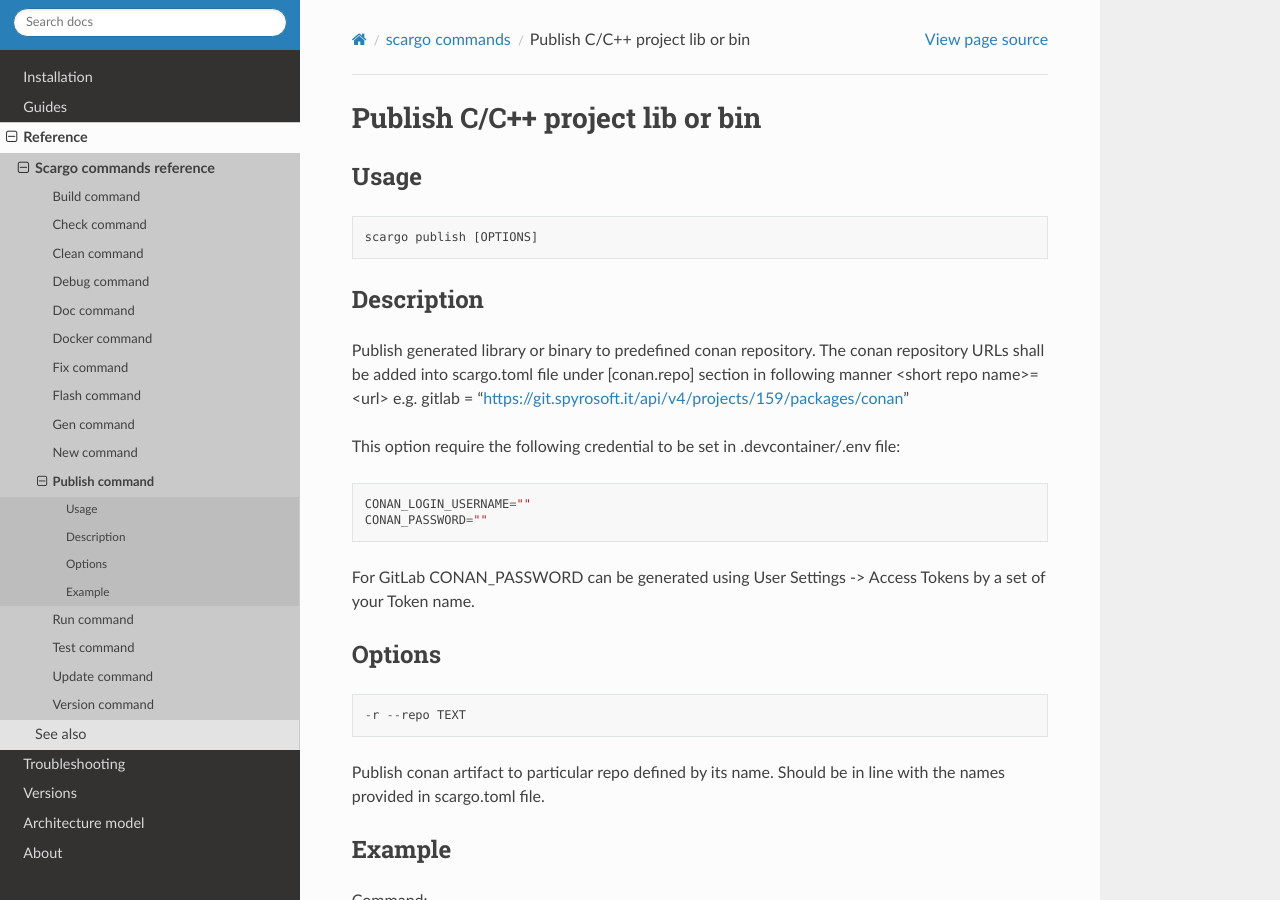
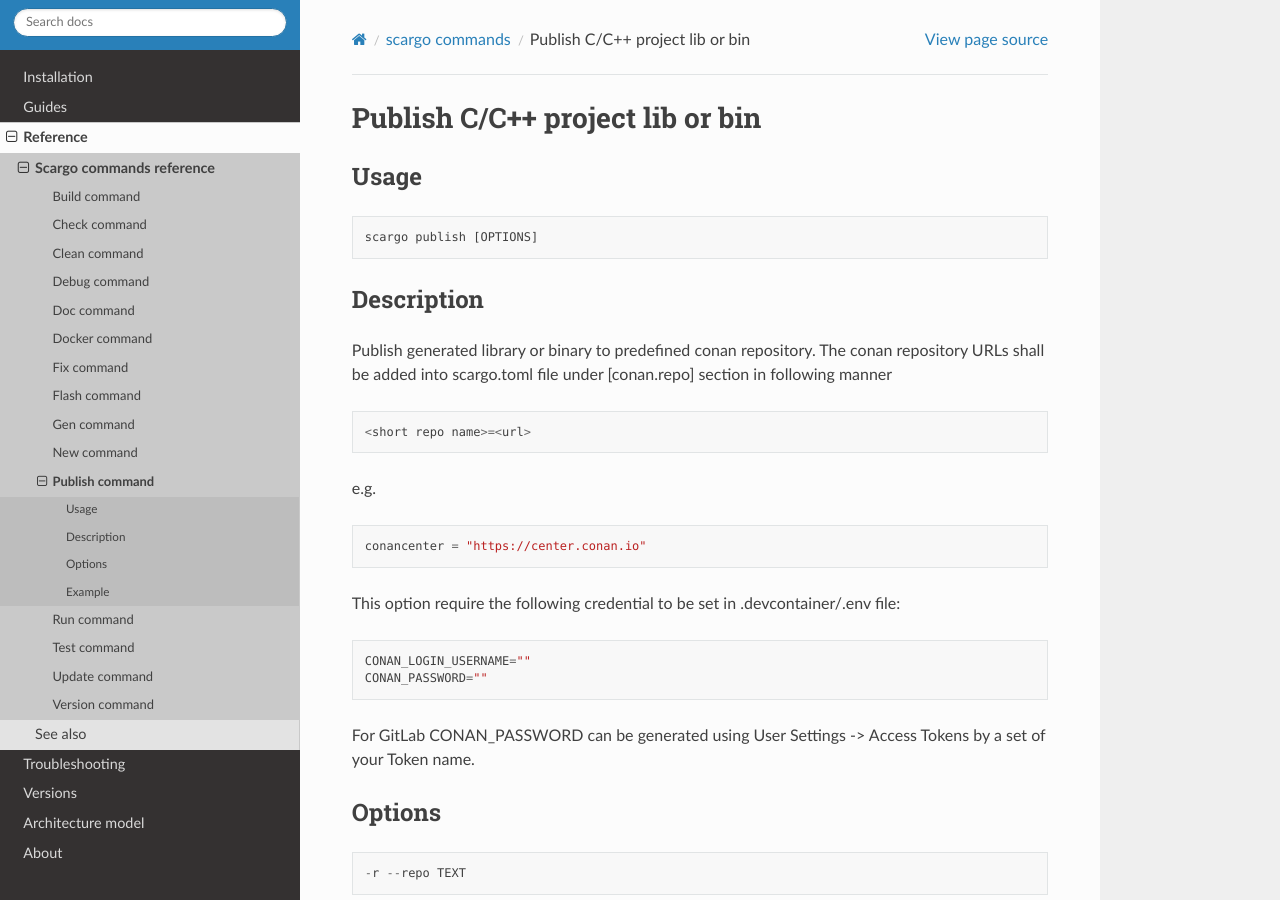
Before and after one commit to Spyro-Soft/scargo, a Sphinx documentation site: the page built from docs/source/scargo/scargo-publish.rst, in a window 1280 px wide and 900 px high. Built offline with Sphinx 7.4.7 and the Read the Docs theme 2.0.0, drawn with Linux system fonts in a browser that asks for light colours; pages that are not in the unit, such as notebooks, are missing from menus.

```diff
--- a/docs/source/scargo/scargo-publish.rst
+++ b/docs/source/scargo/scargo-publish.rst
@@ -13,7 +13,14 @@ Description
 ^^^^^^^^^^^
 
 Publish generated library or binary to predefined conan repository. The conan repository URLs shall be added into scargo.toml file under [conan.repo]
-section in following manner <short repo name>=<url> e.g. gitlab = "https://git.spyrosoft.it/api/v4/projects/159/packages/conan"
+section in following manner
+::
+
+    <short repo name>=<url>
+e.g.
+::
+
+    conancenter = "https://center.conan.io"
 
 
 
```
Also changed, not shown: docs/source/scargo/scargo-toml.rst (+5 -2 lines), 10 other files.
